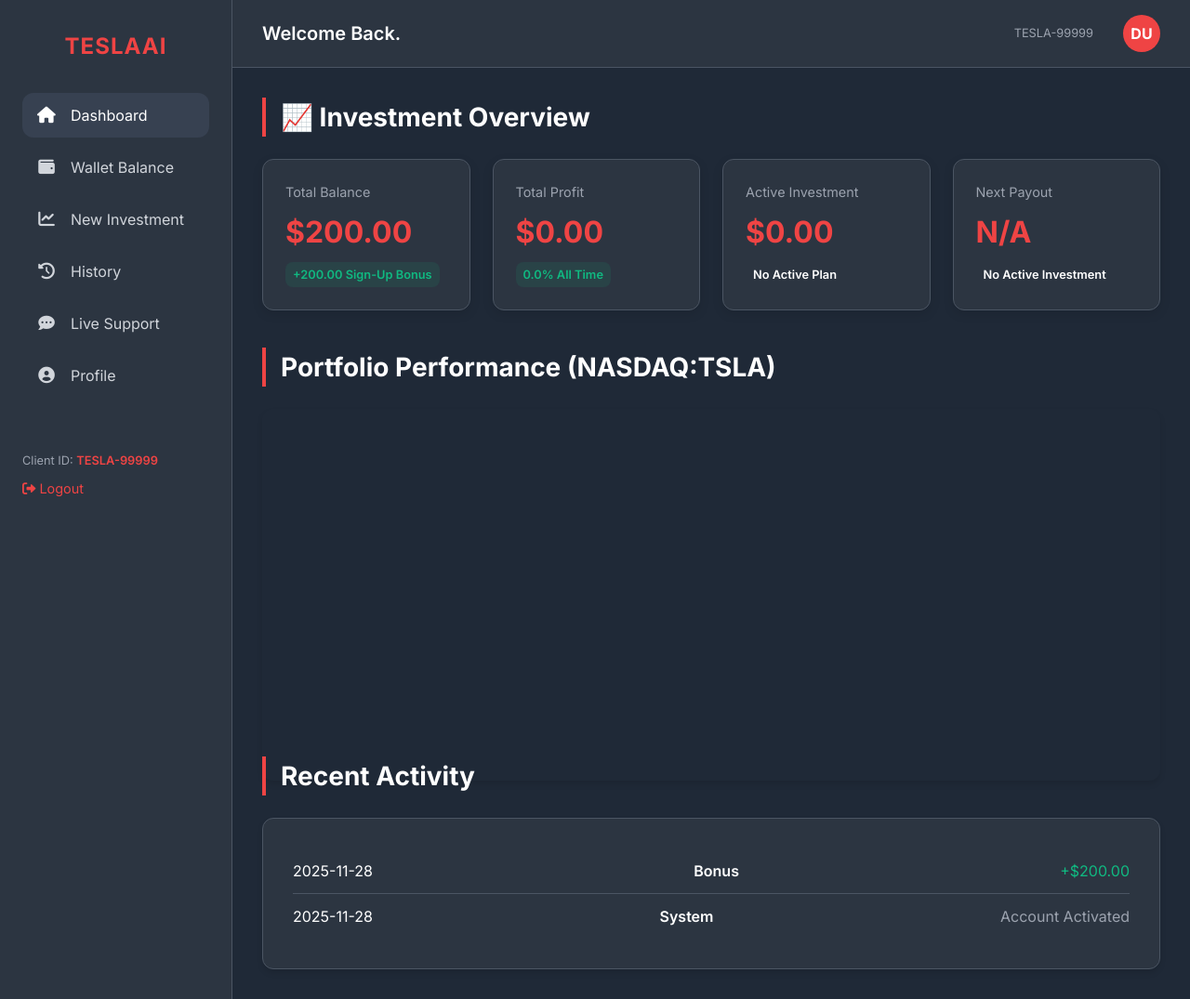
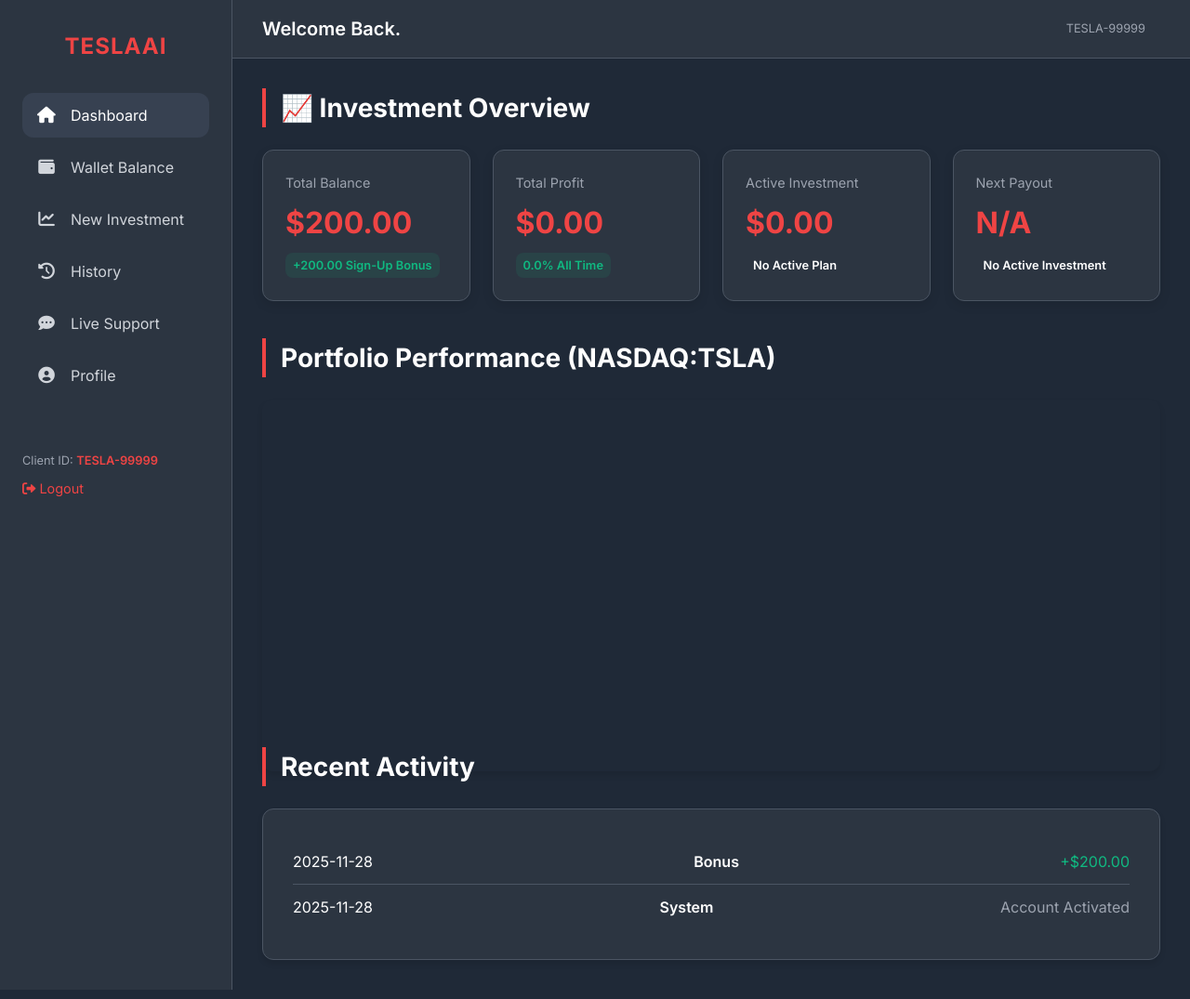
Before and after one commit to Sax883/Telsa-Ai, a website: page dashboard.html in a window 1280 px wide. Shown: the whole page at 93% size. Drawn offline with nearby package versions, Linux system fonts and the light colour scheme; a script that the page names is missing.

Commit message:
Fixed Bugs

```diff
--- a/dashboard.html
+++ b/dashboard.html
@@ -528,10 +528,12 @@
                 </div>
                 <div class="user-info-mobile">
                     <span class="client-id-mobile" id="client-id-mobile">Loading...</span>
+
                     <div class="user-profile">
                         <span id="user-name" style="display: none;"></span>
-                        <div class="avatar" id="user-avatar">?</div>
+                        <!-- <div class="avatar" id="user-avatar">?</div> -->
                     </div>
+
                     <div class="menu-toggle" id="menuToggle"><i class="fas fa-bars"></i></div>
                 </div>
             </div>
```
